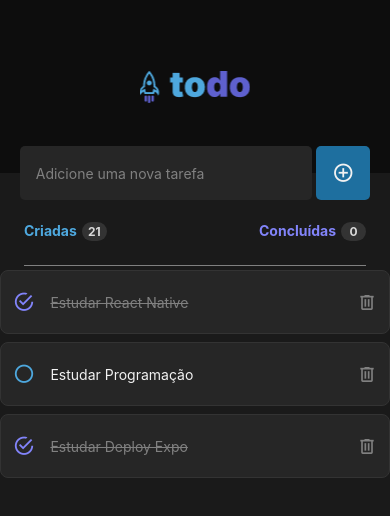
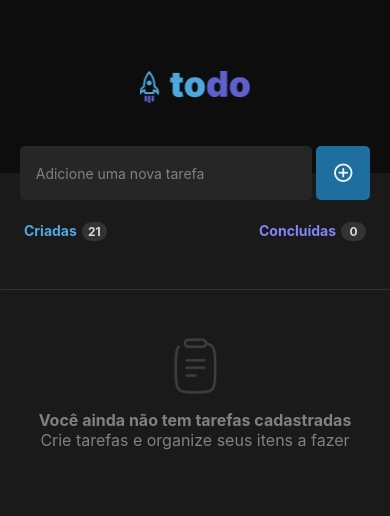
Before and after one commit to douglasrosa16/todo-list-rn, a React Native app: screen / in a window 390 px wide. Shown: the top 516 px of the page. Built offline with nearby package versions, Linux system fonts and the light colour scheme.

Commit message:
feat: state de lista

```diff
--- a/src/components/EmptyList/styles.ts
+++ b/src/components/EmptyList/styles.ts
@@ -4,13 +4,20 @@ import { theme } from '../../theme';
 
 export const styles = StyleSheet.create({
 	container: {
+		flex: 1,
 		alignItems: 'center',
-		justifyContent: 'center',
-		height: 208,
+		width: '100%',
+		marginVertical: 24,
+		paddingVertical: 48,
+		paddingHorizontal: 20,
+		borderTopColor: theme.colors.base.gray400,
+		borderEndColor: theme.colors.base.gray600,
+		borderStartColor: theme.colors.base.gray600,
+		borderBottomColor: theme.colors.base.gray600,
+		borderWidth: 1,
 	},
 	textFirst : {
 		fontSize: theme.font_size.lg,
-		marginTop: 20,
 		color: theme.colors.base.gray300,
 		fontWeight: 'bold'
 	},
@@ -19,6 +26,6 @@ export const styles = StyleSheet.create({
 		color: theme.colors.base.gray300
 	},
 	image : {
-		height: 56
+		marginBottom: 16
 	}
 });
--- a/src/screens/Home/index.tsx
+++ b/src/screens/Home/index.tsx
@@ -1,11 +1,19 @@
-import { TextInput, View, Text } from 'react-native';
+import { useState } from 'react';
+import { TextInput, View, Text, FlatList } from 'react-native';
 import { styles } from "./styles";
 
 import Task from '../../components/Task';
 import Header from '../../components/Header';
 import EmptyList from '../../components/EmptyList';
+import { TaskDTO } from 'dtos/TaskDTO';
 
 export default function Home() {
+  const [tasks, setTasks] = useState<TaskDTO[]>([
+    // { id: '1', isDone: true, title: 'Estudar Javascript' },
+    // { id: '2', isDone: false, title: 'Estudar Delphi' },
+    // { id: '3', isDone: false, title: 'Estudar React' },
+    // { id: '4', isDone: true, title: 'Estudar Programação' },
+  ]);
 
   return (
     <View style={styles.container}>
@@ -35,13 +43,18 @@ export default function Home() {
           </View>
         </View>
       </View>
-      <Text style={styles.line}>
 
-      </Text>
-      <Task title='Estudar React Native' isDone />
-      <Task title='Estudar Programação' isDone={false} />
-      <Task title='Estudar Deploy Expo' isDone />
-
+      <FlatList
+        data={tasks}
+        keyExtractor={(tasks) => tasks.id!}
+        renderItem={({ item }) => (
+          <Task
+            key={item.id}
+            isDone={item.isDone}
+            title={item.title} />
+        )}
+        ListEmptyComponent={<EmptyList />}
+      />
     </View>
   );
 }
```
Also changed, not shown: src/screens/Home/styles.ts (line endings or trailing spaces).
